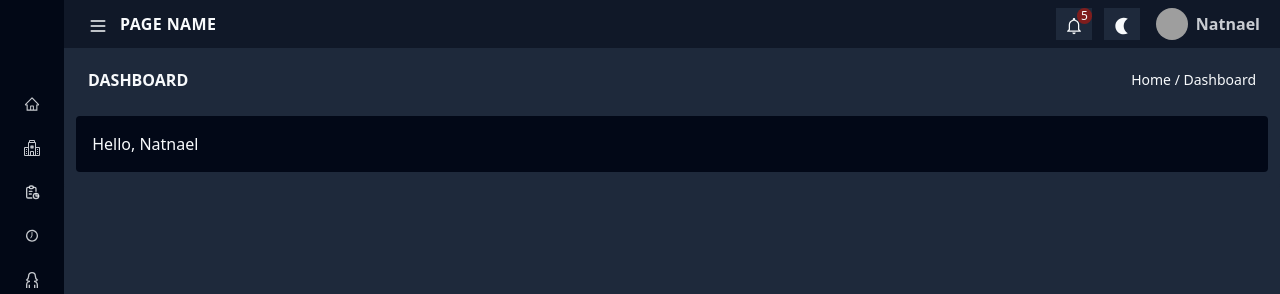
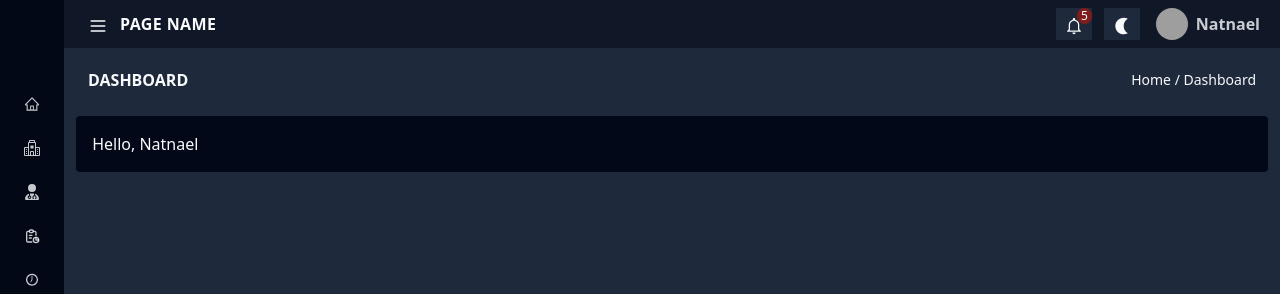
Before and after one commit to Final-Project-SE/infant-immunization-dashboard, a React (Vite) app: page /dashboard in a window 1280 px wide. Shown: the top 294 px of the page. Built offline with nearby package versions, Linux system fonts and the light colour scheme; grey boxes are pictures that could not be loaded.

Commit message:
feat: Add menuitems

```diff
--- a/src/components/sidebar/sidebar.tsx
+++ b/src/components/sidebar/sidebar.tsx
@@ -14,7 +14,7 @@ import { useSelector } from "react-redux";
 import { useTheme } from "../theme-provider/theme-provider";
 import { RiSpeakLine } from "react-icons/ri";
 
-import { FaChildren } from "react-icons/fa6";
+import { FaChildren, FaUserDoctor } from "react-icons/fa6";
 import { WiTime7 } from "react-icons/wi";
 
 const Logo = () => {
@@ -53,6 +53,11 @@ const Menu = () => {
       icon: <BsHospital />,
       title: "Health stations",
       href: "/health-stations",
+    },
+    {
+      icon: <FaUserDoctor />,
+      title: "Health Profs",
+      href: "/health-professionals",
     },
     {
       // icon: <TbDeviceAnalytics />,
```
